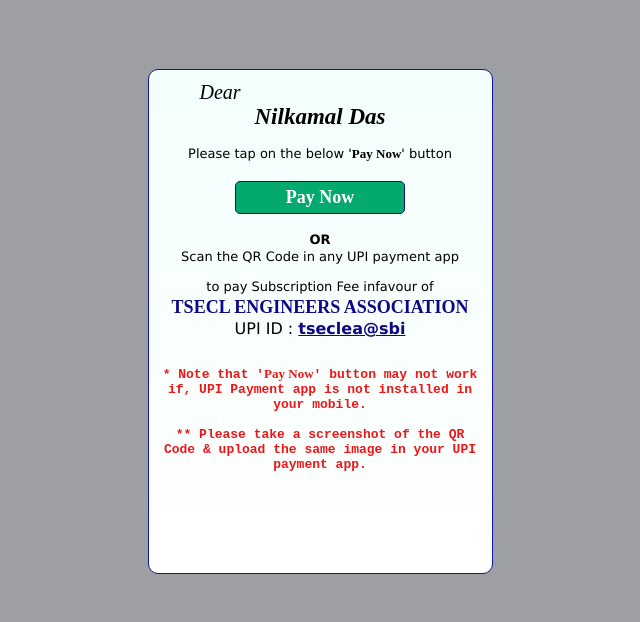
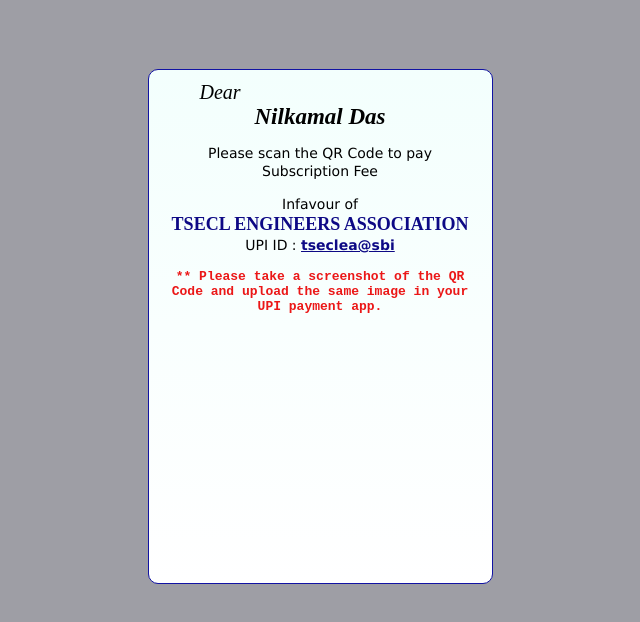
Before and after one commit to tseclengineersasso/030, a plain HTML site: page index.html in a window 1280 px wide. Shown: the whole page, without its empty margins (320-960 px from the left). Drawn offline with Linux system fonts and the light colour scheme; a script that the page names is missing.

Commit message:
Add files via upload

```diff
--- a/index.html
+++ b/index.html
@@ -15,22 +15,6 @@
 
     #qrcode {
         pointer-events: none;
-    }
-    button {
-        background-color: #04AA6D;
-        color: rgb(255, 255, 255);
-        padding: 5px 5px;
-        margin: 5px 0;
-        border: none;
-        cursor: pointer;
-        width: 50%;
-        border-radius: 5px;
-        border: 1px solid #0d0f83;
-    }
-    button:hover {
-        opacity: 0.9;
-        background-color: #7139d3;
-        color: rgb(253, 223, 133);
     }
     .container {
         text-align: center;
@@ -55,17 +39,19 @@
         font-weight: bold;
         line-height: 0.1;
         font-size: 23px;
-        padding-bottom: 5px;
+        padding-bottom: 3px;
     }
     .fnt3 {
-        font-size: 13px;
+        font-size: 14px;
+        line-height: 1.3;
+        padding-left: 30px;
+        padding-right: 30px;
+    }
+    .fnt4 {
+        font-size: 14px;
         line-height: 1.3;
         padding-left: 10px;
         padding-right: 10px;
-    }
-    .fnt4 {
-        font-family: 'Times New Roman';
-        font-weight: bold;
     }
     .fnt5 {
         font-family: 'Courier New';
@@ -99,7 +85,7 @@
     width: 23%; /* Could be more or less, depending on screen size */
     height: 53%;
     min-width: 343px;
-    min-height: 503px;
+    min-height: 513px;
     }
 
     /* Add Zoom Animation */
@@ -127,19 +113,11 @@
         <div class="container">
             <p class="fnt1">Dear</p>
             <p class="fnt2">Nilkamal Das</p>
-            <p class="fnt3">Please tap on the below '<span class="fnt4">Pay Now</span>' button</p>
-
-            <a href="upi://pay?pa=tseclea@sbi&pn=TSECL%20ENGINEERS%20ASSOCIATION&mc=8398&tr=&tn=ID030%20Subscription&am=&cu=INR&url=&mode=02&purpose=00&orgid=159002&sign=MEUCIQC4XHZJWEfBspS1A6+UMtQcBr/ZT00bWTdvZJhRCsLilwIgGPyzjukW/iwSieU2ohpTzfGLGxYwuJfK4ws/lBz8rzs=">
-                <button class="fnt">Pay Now</button>
-            </a>
-            <p class="fnt3"><b>OR</b><br><span style="line-height: 1.3">Scan the QR Code in any UPI payment app</span></p>
+            <p class="fnt3">Please scan the QR Code to pay Subscription Fee</p>
             <center id="qrcode"></center>
-            <p class="fnt3">to pay Subscription Fee infavour of<br><a class="fnt" style="color: rgb(13, 9, 133);">TSECL ENGINEERS ASSOCIATION</a>
-                <br><span style="font-size: 16px;">UPI ID : <u style="color: rgb(13, 9, 133);"><b>tseclea@sbi</b></u></span></p>
-
-            <p class="fnt5" style="padding-top: 13px;">* Note that '<span class="fnt4">Pay Now</span>' button may not work if, UPI Payment app is not installed in your mobile. </p>
-            <p class="fnt5"> ** Please take a screenshot of the QR Code & upload the same image in your UPI payment app. </p>
-
+            <p class="fnt4">Infavour of<br><a class="fnt" style="color: rgb(13, 9, 133);">TSECL ENGINEERS ASSOCIATION</a>
+                <br>UPI ID : <u style="color: rgb(13, 9, 133);"><b>tseclea@sbi</b></u></p>
+            <p class="fnt5"> ** Please take a screenshot of the QR Code and upload the same image in your UPI payment app. </p>
         </div>
     </div>
 </div>
@@ -149,8 +127,8 @@
         var upiData = "upi://pay?pa=tseclea@sbi&pn=TSECL%20ENGINEERS%20ASSOCIATION&mc=8398&tr=&tn=ID030%20Subscription&am=&cu=INR&url=&mode=02&purpose=00&orgid=159002&sign=MEUCIQC4XHZJWEfBspS1A6+UMtQcBr/ZT00bWTdvZJhRCsLilwIgGPyzjukW/iwSieU2ohpTzfGLGxYwuJfK4ws/lBz8rzs=";
         var qrcod = new QRCode(document.getElementById("qrcode"), {
             text: upiData,
-            width: 200,
-            height: 200,
+            width: 243,
+            height: 243,
         });
         qrcod.make();
     }
```
